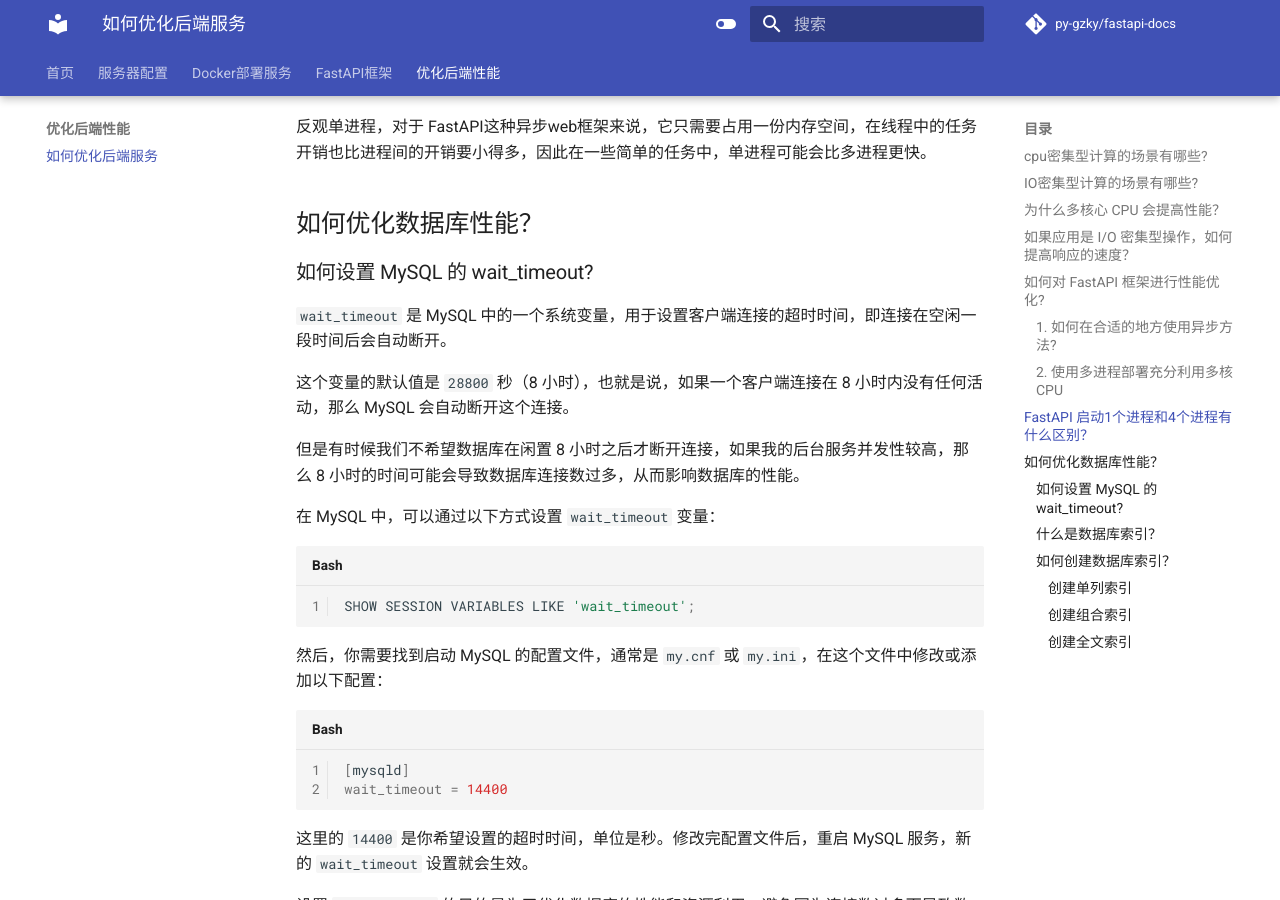
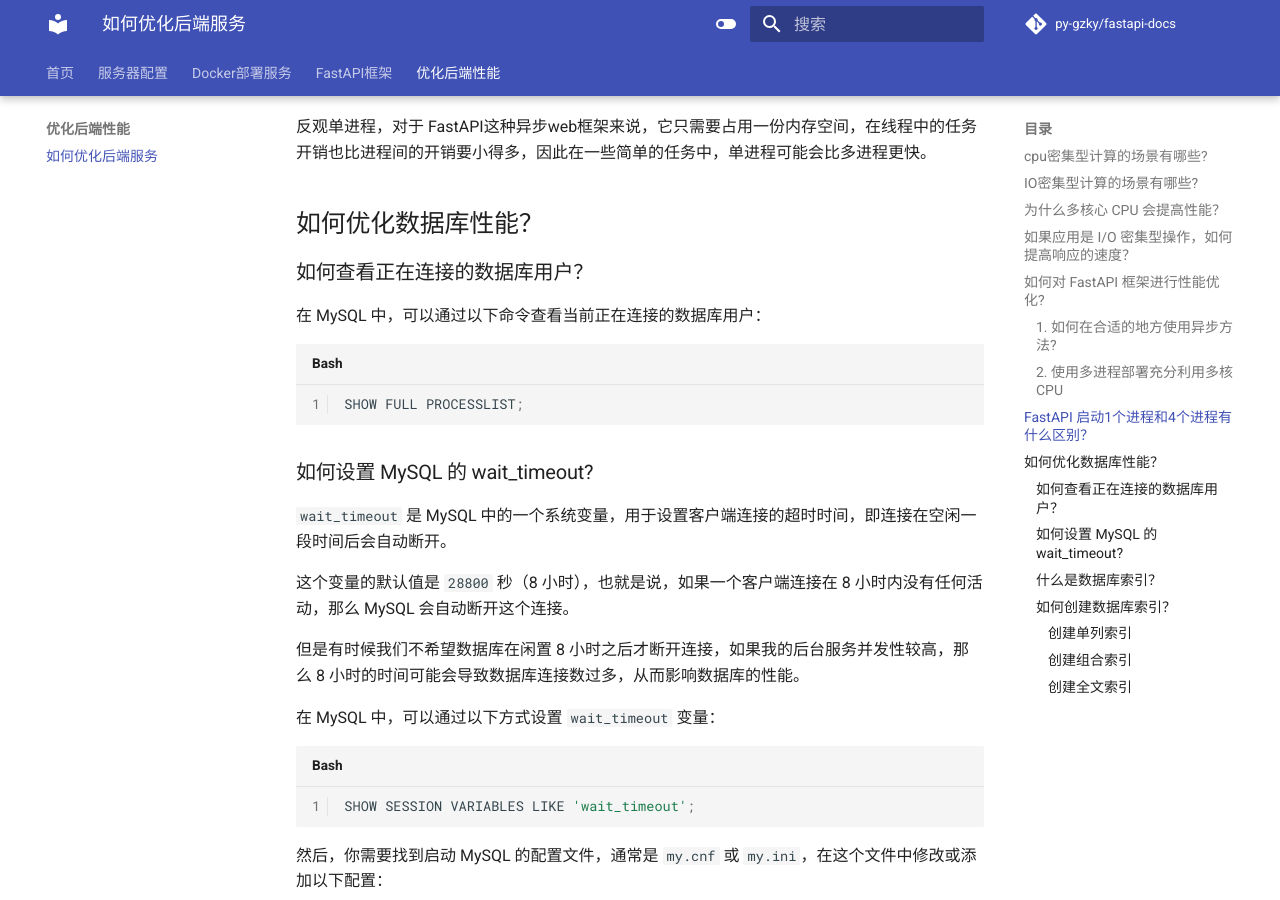
Before and after one commit to PY-GZKY/PythonBackendEngineerGuide, an MkDocs documentation site: the page built from docs/how-to-optimize-performance.md, in a window 1280 px wide and 900 px high, scrolled down 2910 px. Built offline with MkDocs 1.6.1 and Material for MkDocs 9.7.7, drawn with Linux system fonts in a browser that asks for light colours; comment, search, counter and statistics services are not loaded.

Commit message:
Update how-to-optimize-performance.md

````diff
--- a/docs/how-to-optimize-performance.md
+++ b/docs/how-to-optimize-performance.md
@@ -91,6 +91,14 @@ uvicorn main:app --workers 4
 反观单进程，对于 FastAPI这种异步web框架来说，它只需要占用一份内存空间，在线程中的任务开销也比进程间的开销要小得多，因此在一些简单的任务中，单进程可能会比多进程更快。
 
 ## 如何优化数据库性能？
+
+### 如何查看正在连接的数据库用户？
+
+在 MySQL 中，可以通过以下命令查看当前正在连接的数据库用户：
+
+```shell
+SHOW FULL PROCESSLIST;
+```
 
 ### 如何设置  MySQL 的 wait_timeout?
 
````
